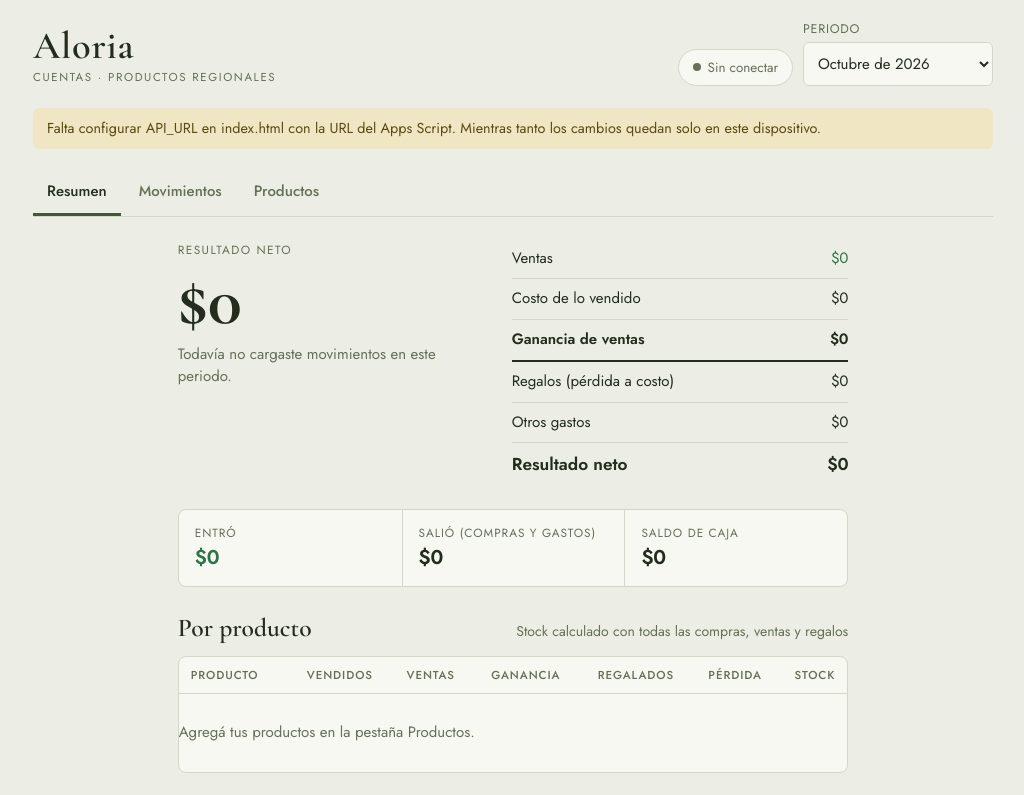
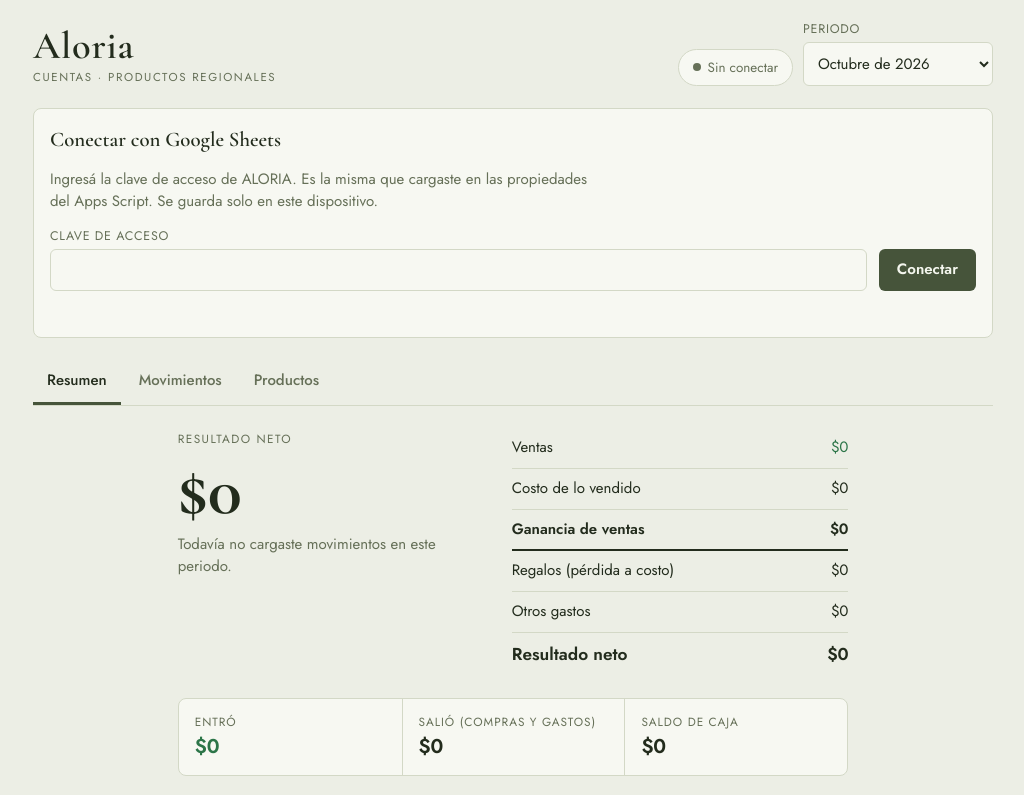
Before and after one commit to juancolonna2008-code/ALORIA, a plain HTML site: page index.html in a window 1280 px wide. Shown: the top 795 px of the page, without its empty margins (127-1151 px from the left). Drawn offline with nearby package versions, Linux system fonts and the light colour scheme.

Commit message:
Update index.html

```diff
--- a/index.html
+++ b/index.html
@@ -252,7 +252,7 @@
   /* ---------- almacenamiento: Google Sheets vía Apps Script ----------
      Pegá acá la URL de la implementación web del Apps Script (termina en /exec).
      No es secreta: sin la clave de acceso el servidor rechaza todo pedido. */
-  var API_URL = "PEGAR_AQUI_LA_URL_DEL_APPS_SCRIPT";
+  var API_URL = "https://script.google.com/macros/s/AKfycbxrwj0lFp2pDXOfSgIC7kYGvrKNzjAQ6in0uoVPuv2NZ1xgX4RnKk5Bi2kMmld_q0YT/exec";
 
   var LS = {data:"aloria-data", queue:"aloria-queue", key:"aloria-key"};
   var queue = [], key = "", lastSubmit = null;
```
